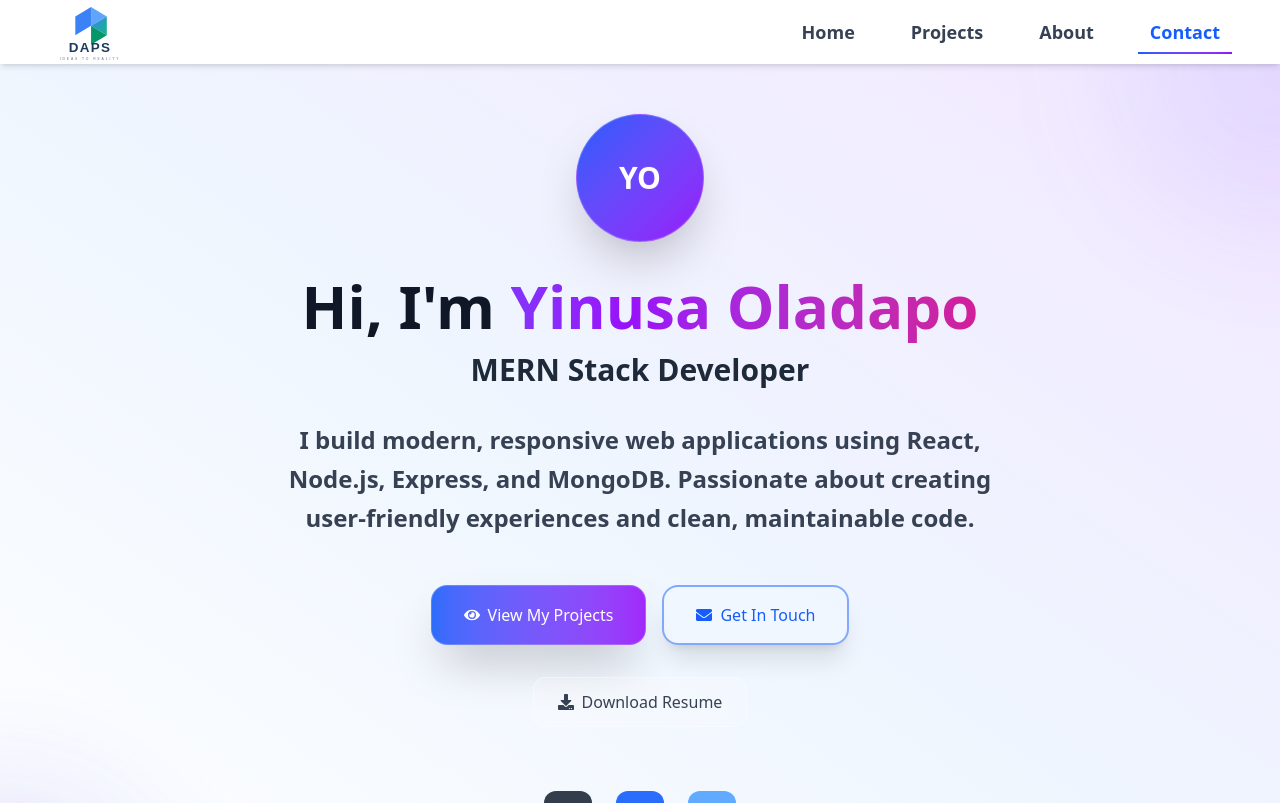
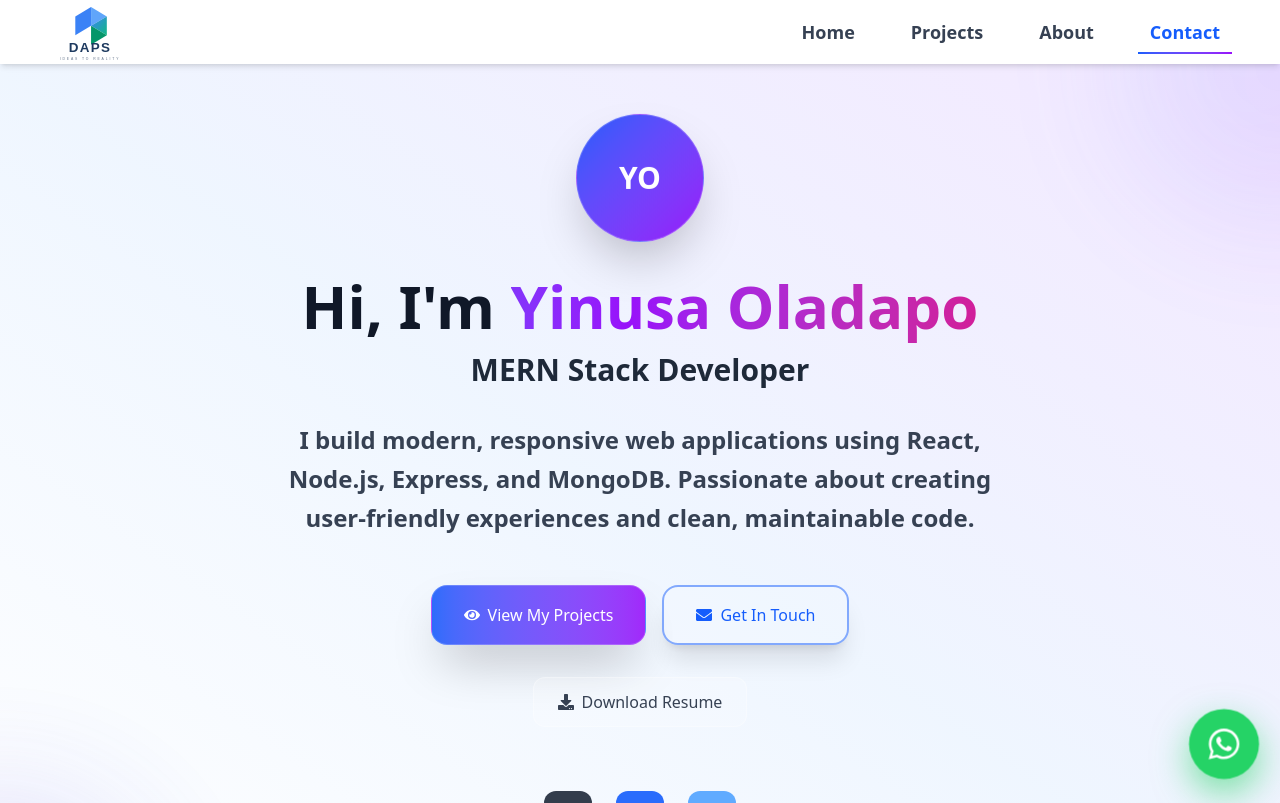
Before and after one commit to Oladapo-cyber/portfolio, a React (Vite) app: page / in a window 1280 px wide. Shown: the top 803 px of the page. Built offline with nearby package versions, Linux system fonts and the light colour scheme.

Commit message:
feat: add WhatsApp contact feature and animations

```diff
--- a/src/App.jsx
+++ b/src/App.jsx
@@ -1,4 +1,5 @@
 import React from "react";
+import { FaWhatsapp } from "react-icons/fa";
 import Navbar from "./components/Navbar";
 import Hero from "./components/Hero";
 import Projects from "./components/Projects";
@@ -6,6 +7,9 @@ import About from "./components/About";
 import Contact from "./components/Contact";
 
 const App = () => {
+  const whatsappHref =
+    "https://wa.me/2348133437231?text=Hi%20Yinusa%2C%20I%20saw%20your%20portfolio%20and%20I%27d%20like%20to%20discuss%20a%20project.";
+
   return (
     <div className="min-h-screen bg-gray-50">
       <Navbar />
@@ -13,6 +17,17 @@ const App = () => {
       <Projects />
       <About />
       <Contact />
+
+      {/* Floating WhatsApp CTA */}
+      <a
+        href={whatsappHref}
+        target="_blank"
+        rel="noopener noreferrer"
+        aria-label="Chat with Yinusa on WhatsApp"
+        className="group fixed bottom-20 right-4 sm:bottom-6 sm:right-6 z-50 w-14 h-14 sm:w-16 sm:h-16 rounded-full bg-[#25D366] text-white shadow-2xl hover:bg-[#20ba57] hover:scale-110 transition-all duration-300 flex items-center justify-center focus-visible:outline-none focus-visible:ring-4 focus-visible:ring-green-300/70 whatsapp-float-pulse"
+      >
+        <FaWhatsapp className="w-7 h-7 sm:w-8 sm:h-8 transition-transform duration-300 group-hover:scale-125 group-hover:-rotate-12" />
+      </a>
     </div>
   );
 };
--- a/src/components/Contact.jsx
+++ b/src/components/Contact.jsx
@@ -1,8 +1,20 @@
 import React, { useState } from "react";
-import { FaEnvelope, FaGithub, FaLinkedin, FaPaperPlane } from "react-icons/fa";
+import {
+  FaEnvelope,
+  FaGithub,
+  FaLinkedin,
+  FaPaperPlane,
+  FaPhoneAlt,
+  FaWhatsapp,
+} from "react-icons/fa";
 import emailjs from "@emailjs/browser";
 
 const Contact = () => {
+  const phoneNumberIntl = "+2348133437231";
+  const phoneDisplay = "+234 813 343 7231";
+  const whatsappHref =
+    "https://wa.me/2348133437231?text=Hi%20Yinusa%2C%20I%20saw%20your%20portfolio%20and%20I%27d%20like%20to%20discuss%20a%20project.";
+
   const [formData, setFormData] = useState({
     name: "",
     email: "",
@@ -108,6 +120,40 @@ const Contact = () => {
                   <p className="font-medium text-gray-900">Email</p>
                   <p className="text-blue-600 group-hover:text-blue-700 transition-colors">
                     ydapo50@gmail.com
+                  </p>
+                </div>
+              </a>
+
+              {/* Phone Card - Fully Clickable */}
+              <a
+                href={`tel:${phoneNumberIntl}`}
+                className="group flex items-center p-4 bg-white/60 backdrop-blur-sm border border-white/20 rounded-2xl hover:bg-white/80 transition-all duration-300 hover:scale-105 hover:shadow-xl cursor-pointer block"
+              >
+                <div className="w-12 h-12 bg-gradient-to-br from-green-500 to-emerald-600 rounded-xl flex items-center justify-center mr-4 group-hover:rotate-12 transition-transform duration-300">
+                  <FaPhoneAlt className="w-6 h-6 text-white" />
+                </div>
+                <div>
+                  <p className="font-medium text-gray-900">Phone</p>
+                  <p className="text-blue-600 group-hover:text-blue-700 transition-colors">
+                    {phoneDisplay}
+                  </p>
+                </div>
+              </a>
+
+              {/* WhatsApp Card - Fully Clickable */}
+              <a
+                href={whatsappHref}
+                target="_blank"
+                rel="noopener noreferrer"
+                className="group flex items-center p-4 bg-white/60 backdrop-blur-sm border border-white/20 rounded-2xl hover:bg-white/80 transition-all duration-300 hover:scale-105 hover:shadow-xl cursor-pointer block"
+              >
+                <div className="w-12 h-12 bg-gradient-to-br from-green-600 to-green-500 rounded-xl flex items-center justify-center mr-4 group-hover:rotate-12 transition-transform duration-300">
+                  <FaWhatsapp className="w-6 h-6 text-white" />
+                </div>
+                <div>
+                  <p className="font-medium text-gray-900">WhatsApp</p>
+                  <p className="text-blue-600 group-hover:text-blue-700 transition-colors">
+                    {phoneDisplay}
                   </p>
                 </div>
               </a>
--- a/src/components/Hero.jsx
+++ b/src/components/Hero.jsx
@@ -51,8 +51,9 @@ const Hero = () => {
           experiences and clean, maintainable code.
         </p>
 
-        {/* Glass Morphism Buttons */}
+        {/* Primary CTA Buttons */}
         <div className="flex flex-col sm:flex-row gap-4 justify-center mb-8 animate-fadeInUp delay-500">
+          {/* View Projects */}
           <button
             onClick={() => scrollToSection("projects")}
             className="group relative px-8 py-4 bg-gradient-to-r from-blue-600/90 to-purple-600/90 backdrop-blur-sm border border-white/20 rounded-2xl text-white font-medium shadow-2xl hover:shadow-blue-500/25 transition-all duration-300 hover:scale-105 hover:-translate-y-1 overflow-hidden"
@@ -64,6 +65,7 @@ const Hero = () => {
             </div>
           </button>
 
+          {/* Get In Touch */}
           <button
             onClick={() => scrollToSection("contact")}
             className="group relative px-8 py-4 bg-white/10 backdrop-blur-sm border-2 border-blue-600/50 rounded-2xl text-blue-600 font-medium shadow-xl hover:shadow-blue-500/25 hover:bg-blue-600/10 transition-all duration-300 hover:scale-105 hover:-translate-y-1 overflow-hidden"
@@ -77,7 +79,7 @@ const Hero = () => {
         </div>
 
         {/* Glass Resume Button */}
-        <div className="flex justify-center mb-16 animate-fadeInUp delay-600">
+        <div className="flex justify-center mb-16 animate-fadeInUp delay-700">
           <a
             href="/Oladapo-Yinusa-Resume.pdf"
             download="Yinusa_Oladapo_Resume.pdf"
--- a/src/index.css
+++ b/src/index.css
@@ -56,6 +56,18 @@
   }
 }
 
+@keyframes whatsapp-pulse {
+  0%,
+  100% {
+    transform: scale(1);
+    box-shadow: 0 8px 20px rgba(37, 211, 102, 0.4);
+  }
+  50% {
+    transform: scale(1.15);
+    box-shadow: 0 16px 40px rgba(37, 211, 102, 0.7);
+  }
+}
+
 /* Animation Classes */
 .animate-fadeInUp {
   animation: fadeInUp 0.6s ease-out forwards;
@@ -75,6 +87,10 @@
 
 .animate-gradient-x {
   animation: gradient-x 3s ease infinite;
+}
+
+.whatsapp-float-pulse {
+  animation: whatsapp-pulse 1.8s ease-in-out infinite;
 }
 
 /* Delay Classes */
```
